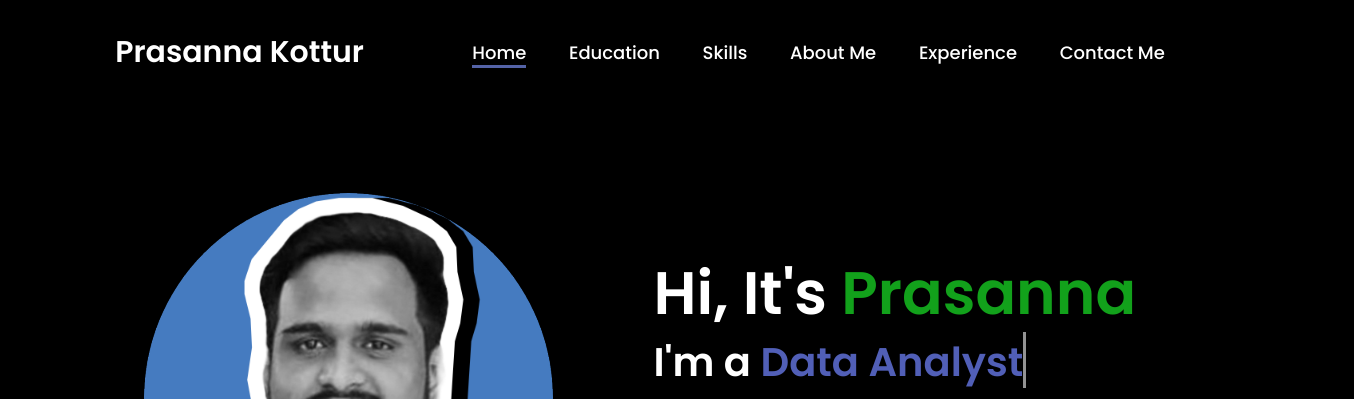
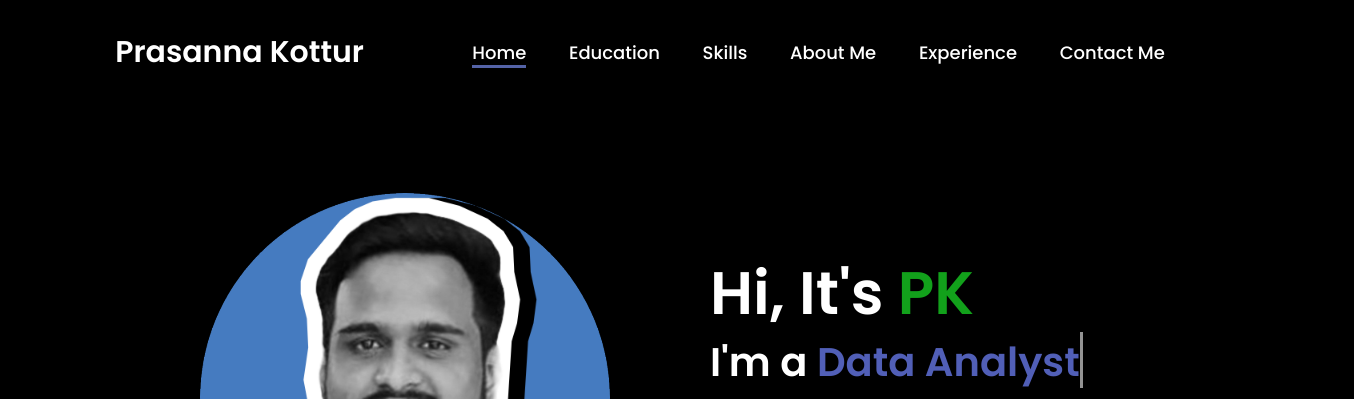
Before and after one commit to kotturp/Portfolio_p, a plain HTML site: page index.html in a window 1280 px wide. Shown: the top 399 px of the page, 1354 px wide, since content can reach past the window. Drawn offline with Linux system fonts and the light colour scheme.

Commit message:
Update index.html

```diff
--- a/index.html
+++ b/index.html
@@ -24,7 +24,7 @@
             <img src="image.png" alt="">
         </div>
         <div class="home-content">
-            <h1>Hi, It's <span>Prasanna</span></h1>
+            <h1>Hi, It's <span>PK</span></h1>
             <h3 class="typing-text">I'm a <span></span></h3>
             <div class="social-icons">
                 <a href="https://www.linkedin.com/in/prasannakottur/" target="_blank"><i class="fa-brands fa-linkedin"></i></a>
```
